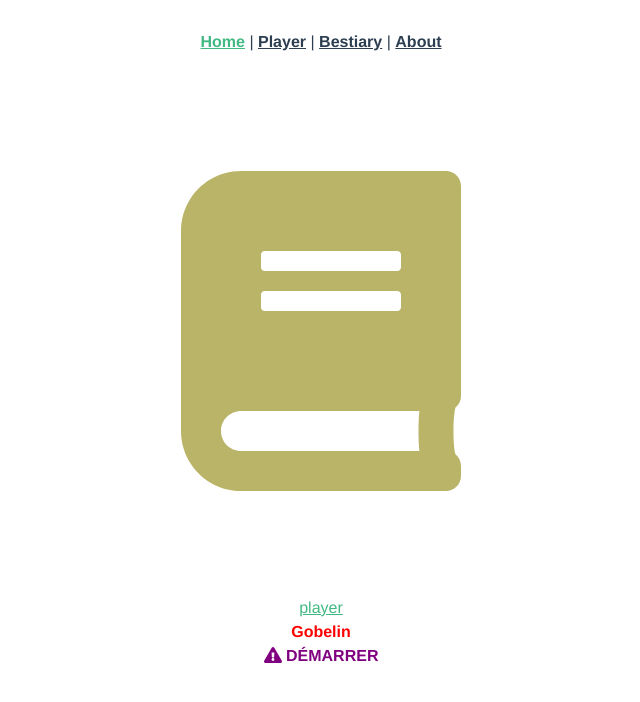
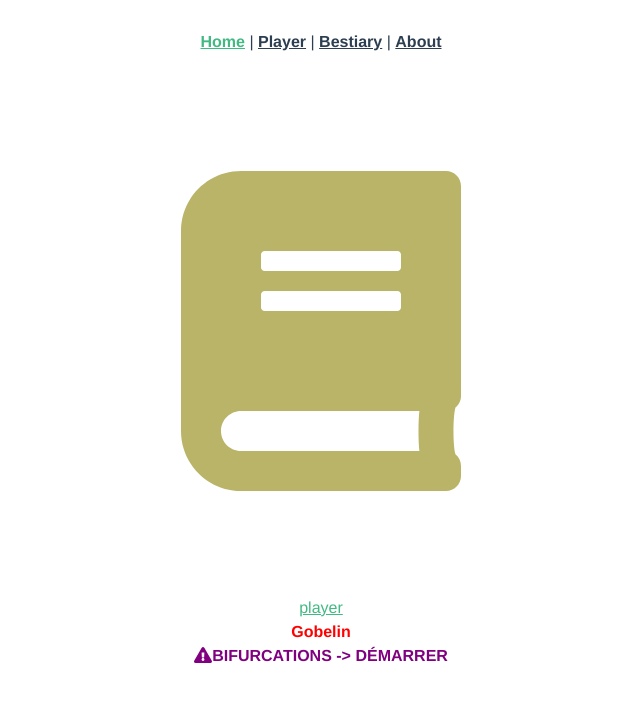
Before and after one commit to rodskin/vue3_testing, a Vue app: page / in a window 1280 px wide. Shown: the top 702 px of the page, without its empty margins (319-959 px from the left). Built offline with nearby package versions, Linux system fonts and the light colour scheme.

Commit message:
ajout slug dans le lien erreur pour la page

```diff
--- a/src/components/page_link.vue
+++ b/src/components/page_link.vue
@@ -1,7 +1,7 @@
 <template>
     <a :class="link_class" :href="page_href">
         <font-awesome-icon icon="exclamation-triangle" v-if="link_class == 'page_link_ko'" />
-        {{ page_title }}
+        <span v-if="link_class == 'page_link_ko'">{{ page_slug }} -> </span>{{ page_title }}
     </a>
 </template>
 
@@ -13,6 +13,7 @@ export default {
         return {
             link_class: 'page_link',
             page_href: '/page/' + this.page,
+            page_slug: this.page,
             page_title: this.title
         }
     },
```
